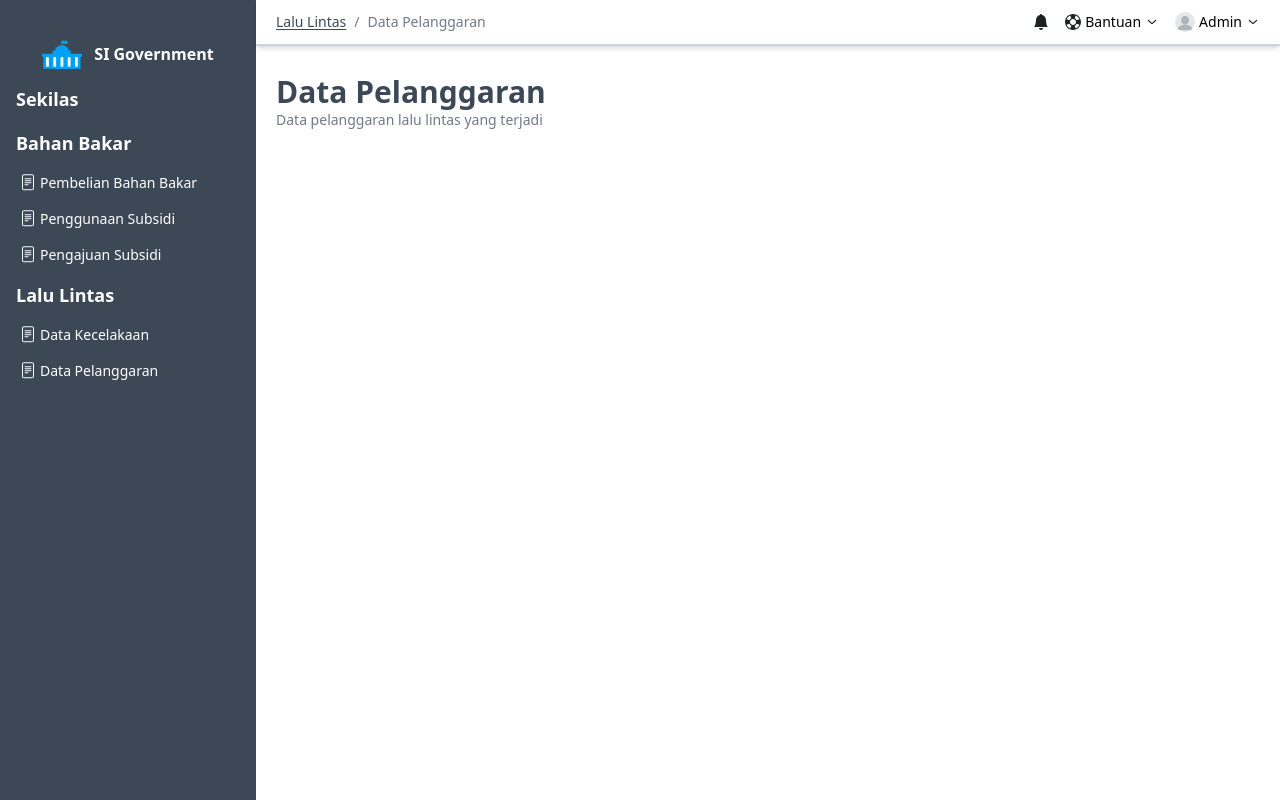
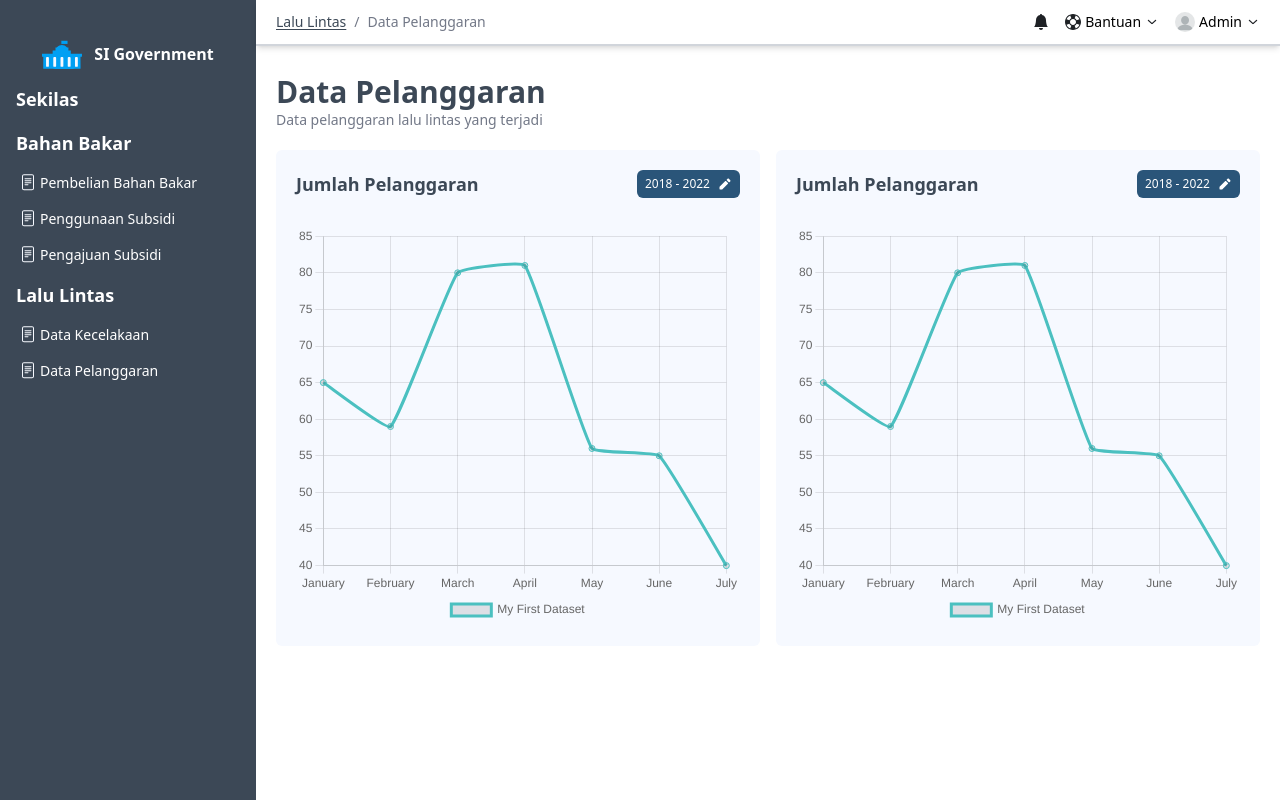
Before and after one commit to AIOITS/website-si-government, a Vue app: page /lalu-lintas/pelanggaran in a window 1280 px wide. Built offline with nearby package versions, Linux system fonts and the light colour scheme.

Commit message:
feat: pelanggaran

```diff
--- a/src/views/LaluLintas/PelanggaranView.vue
+++ b/src/views/LaluLintas/PelanggaranView.vue
@@ -1,20 +1,40 @@
 <template>
   <Dashboard nav_title="Lalu Lintas" nav_subtitle="Data Pelanggaran">
+    <!-- title content -->
     <TitleOnScreen
       title="Data Pelanggaran"
       sub_title="Data pelanggaran lalu lintas yang terjadi"
     />
+    <!-- all content -->
+    <div
+      class="lg:grid lg:grid-cols-2 lg:gap-4 lg:justify-items-stretch lg:content-stretch flex flex-center flex-col"
+    >
+      <ContentWithBackground v-for="index in 2" :key="index">
+        <TitleContent title="Jumlah Pelanggaran">
+          <EditBox title="2018 - 2022" />
+        </TitleContent>
+        <Line />
+      </ContentWithBackground>
+    </div>
   </Dashboard>
 </template>
 
 <script>
 import Dashboard from "@/views/Dashboard.vue";
 import TitleOnScreen from "@/components/Title/TitleOnScreen.vue";
+import ContentWithBackground from "@/components/Content/ContentWithBackground.vue";
+import TitleContent from "@/components/Title/TitleContent.vue";
+import Line from "@/components/Chart/Line.vue";
+import EditBox from "@/components/Content/EditBox.vue";
 
 export default {
   components: {
     Dashboard,
     TitleOnScreen,
+    ContentWithBackground,
+    TitleContent,
+    Line,
+    EditBox,
   },
 };
 </script>
```
